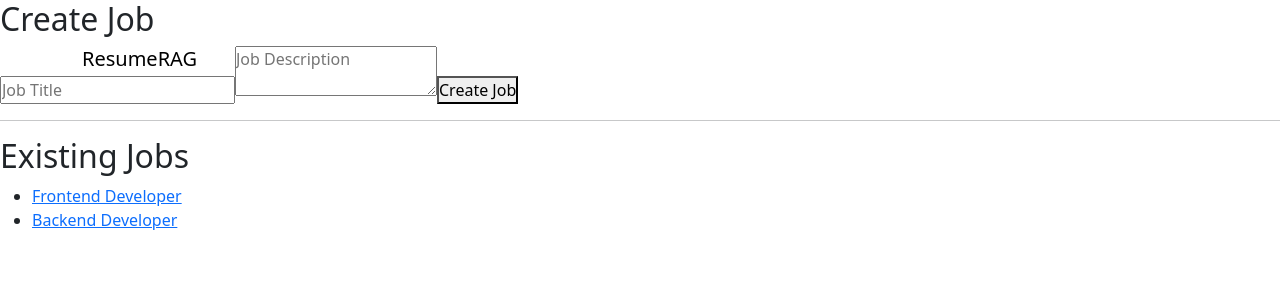
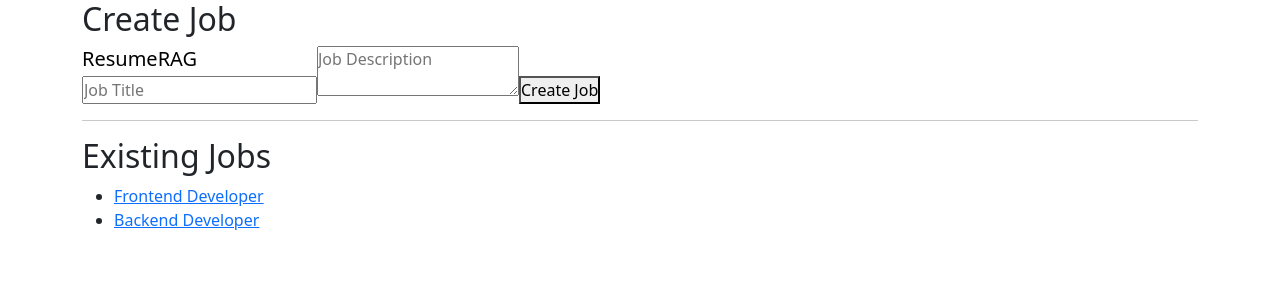
Before and after one commit to AyushKUMAR031/skillion-hackathon-resumeRAG, a React app in the folder frontend/: page /jobs in a window 1280 px wide. Shown: the top 300 px of the page. Built offline with nearby package versions, Linux system fonts and the light colour scheme; the HTML template or start-up script is replaced by a standard one.

Commit message:
Update Jobs and Candidates pages with new styling

```diff
--- a/frontend/src/components/Candidates.jsx
+++ b/frontend/src/components/Candidates.jsx
@@ -1,4 +1,5 @@
 import React, { useState, useEffect } from 'react';
+import { Container, Row, Col } from 'react-bootstrap';
 import { useParams } from 'react-router-dom';
 
 function Candidates() {
@@ -31,7 +32,10 @@ function Candidates() {
   }, [id]);
 
   return (
-    <div>
+    <section className="candidates" id="candidates">
+        <Container>
+            <Row>
+                <Col>
                     <h2>Top Candidates</h2>
                     {candidates.map((candidate, index) => (
                         <div key={index}>
@@ -41,7 +45,10 @@ function Candidates() {
                         <p>Missing Requirements: {candidate.missing_requirements.join(', ')}</p>
                         </div>
                     ))}
-    </div>
+                </Col>
+            </Row>
+        </Container>
+    </section>
   );
 }
 
--- a/frontend/src/components/Jobs.jsx
+++ b/frontend/src/components/Jobs.jsx
@@ -1,4 +1,5 @@
 import React, { useState, useEffect } from 'react';
+import { Container, Row, Col } from 'react-bootstrap';
 import { Link } from 'react-router-dom';
 
 function Jobs() {
@@ -40,7 +41,10 @@ function Jobs() {
   }, []);
 
   return (
-    <div>
+    <section className="jobs" id="jobs">
+        <Container>
+            <Row>
+                <Col>
                     <h2>Create Job</h2>
                     <form onSubmit={handleCreateJob}>
                         <input
@@ -56,9 +60,11 @@ function Jobs() {
                         ></textarea>
                         <button type="submit">Create Job</button>
                     </form>
-
+                </Col>
+            </Row>
+            <Row>
+                <Col>
                     <hr />
-
                     <h2>Existing Jobs</h2>
                     <ul>
                         {jobs.map((job) => (
@@ -67,7 +73,10 @@ function Jobs() {
                         </li>
                         ))}
                     </ul>
-    </div>
+                </Col>
+            </Row>
+        </Container>
+    </section>
   );
 }
 
```
Lines whose indentation alone changed are shown as unchanged.
